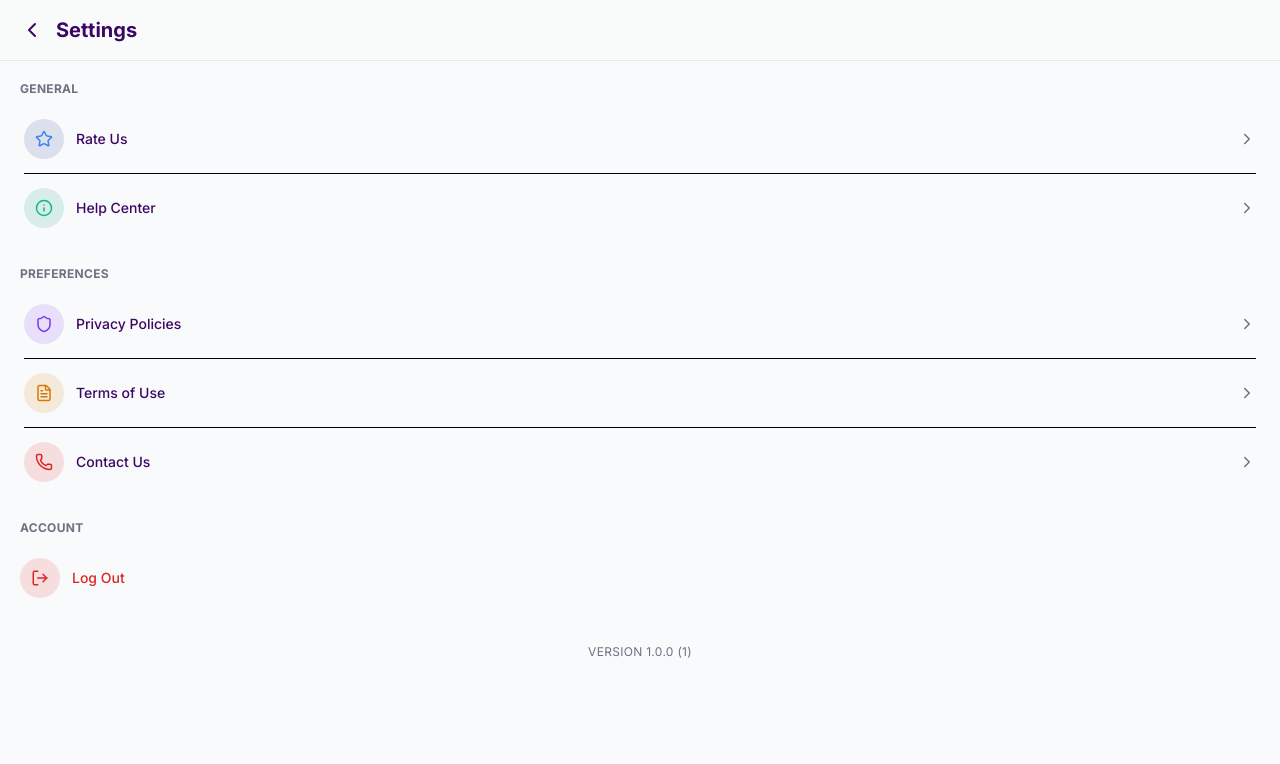
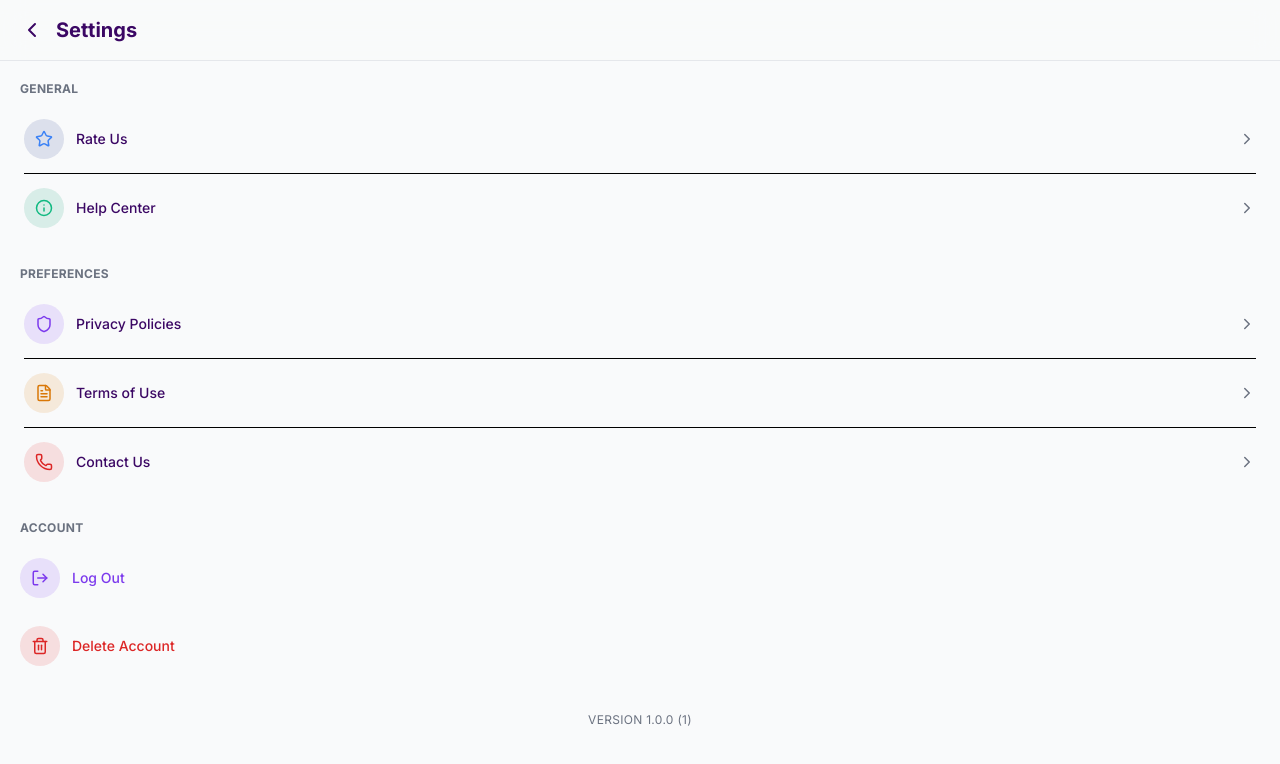
Before and after one commit to genocaino75-byte/resume-tailor-mobile, a React (Vite) app: page /settings in a window 1280 px wide. Shown: the top 764 px of the page. Built offline with nearby package versions, Linux system fonts and the light colour scheme; no server answers.

Commit message:
Add delete account endpoint

```diff
--- a/src/SettingsScreen.jsx
+++ b/src/SettingsScreen.jsx
@@ -1,5 +1,7 @@
+import { useState } from "react";
 import { useNavigate } from "react-router-dom";
-import { ChevronLeft, Star, Info, Shield, FileText, Phone, LogOut } from "lucide-react";
+import axios from "axios";
+import { ChevronLeft, Star, Info, Shield, FileText, Phone, LogOut, Trash2, Loader2 } from "lucide-react";
 
 const theme = {
   background: "#F9FAFB",
@@ -48,12 +50,38 @@ function SettingsRow({ item, onClick }) {
 
 export default function SettingsScreen() {
   const navigate = useNavigate();
+  const API_URL = import.meta.env.VITE_API_URL;
+  const [deleting, setDeleting] = useState(false);
 
   const handleLogout = () => {
     if (!window.confirm("Log out of your account?")) return;
     localStorage.removeItem("authToken");
     localStorage.removeItem("userEmail");
     navigate("/login");
+  };
+
+  const handleDeleteAccount = async () => {
+    const confirmed = window.confirm(
+      "Delete your account permanently? This will erase your account and all saved resumes. This cannot be undone."
+    );
+    if (!confirmed) return;
+
+    setDeleting(true);
+    try {
+      const token = localStorage.getItem("authToken");
+      await axios.delete(`${API_URL}/api/auth/account`, {
+        headers: { Authorization: `Bearer ${token}` },
+      });
+      localStorage.removeItem("authToken");
+      localStorage.removeItem("userEmail");
+      alert("Your account has been deleted.");
+      navigate("/login");
+    } catch (err) {
+      console.error("Failed to delete account:", err);
+      alert("Couldn't delete your account. Please try again.");
+    } finally {
+      setDeleting(false);
+    }
   };
 
   return (
@@ -120,12 +148,32 @@ export default function SettingsScreen() {
           >
             <div
               className="w-10 h-10 rounded-full flex items-center justify-center flex-shrink-0"
+              style={{ backgroundColor: theme.primary + "22" }}
+            >
+              <LogOut size={18} color={theme.primary} />
+            </div>
+            <span className="text-sm font-medium" style={{ color: theme.primary }}>
+              Log Out
+            </span>
+          </button>
+
+          <button
+            onClick={handleDeleteAccount}
+            disabled={deleting}
+            className="w-full flex items-center gap-3 py-3.5"
+          >
+            <div
+              className="w-10 h-10 rounded-full flex items-center justify-center flex-shrink-0"
               style={{ backgroundColor: "#DC262622" }}
             >
-              <LogOut size={18} color="#DC2626" />
+              {deleting ? (
+                <Loader2 size={18} color="#DC2626" className="animate-spin" />
+              ) : (
+                <Trash2 size={18} color="#DC2626" />
+              )}
             </div>
             <span className="text-sm font-medium" style={{ color: "#DC2626" }}>
-              Log Out
+              {deleting ? "Deleting account..." : "Delete Account"}
             </span>
           </button>
         </section>
```
